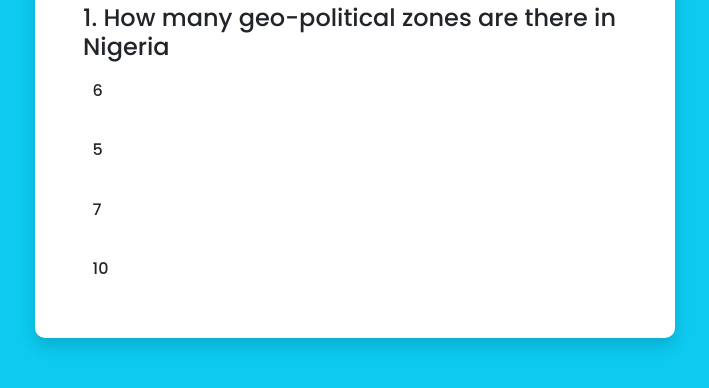
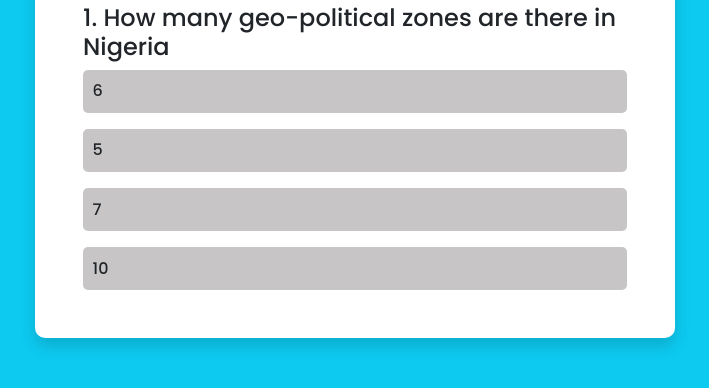
Before and after one commit to donatusbishung/Quiz-App, a plain HTML site: page index.html in a window 1280 px wide. Shown: the part 284-672 px from the top of the page, without its empty margins (285-994 px from the left). Drawn offline with nearby package versions, Linux system fonts and the light colour scheme.

Commit message:
Changed the bg color of the buttons for options

```diff
--- a/CSS/index2.css
+++ b/CSS/index2.css
@@ -35,6 +35,8 @@ body {
     text-align: left !important;
     padding: 0.6rem !important;
     border: none !important;
+    background-color: rgb(199, 197, 197) !important;
+    border-radius: 5px !important;
 }
 
 .btn:hover {
```
